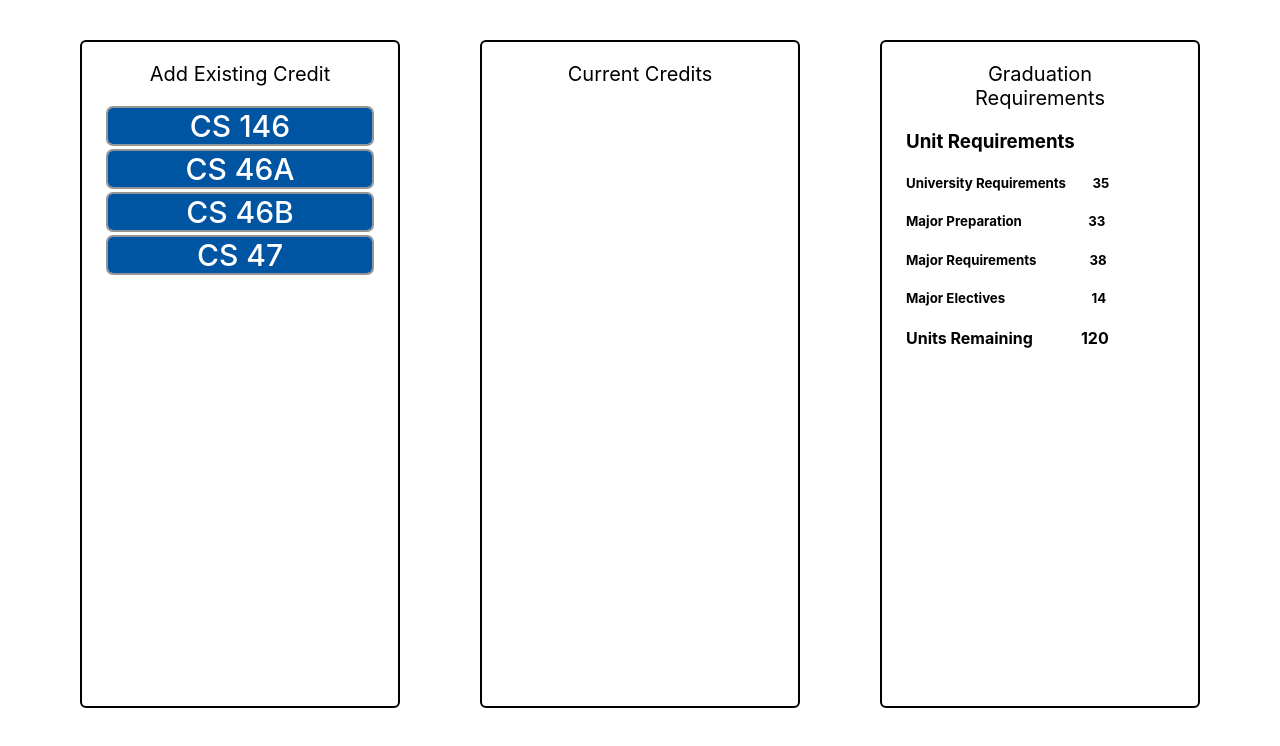
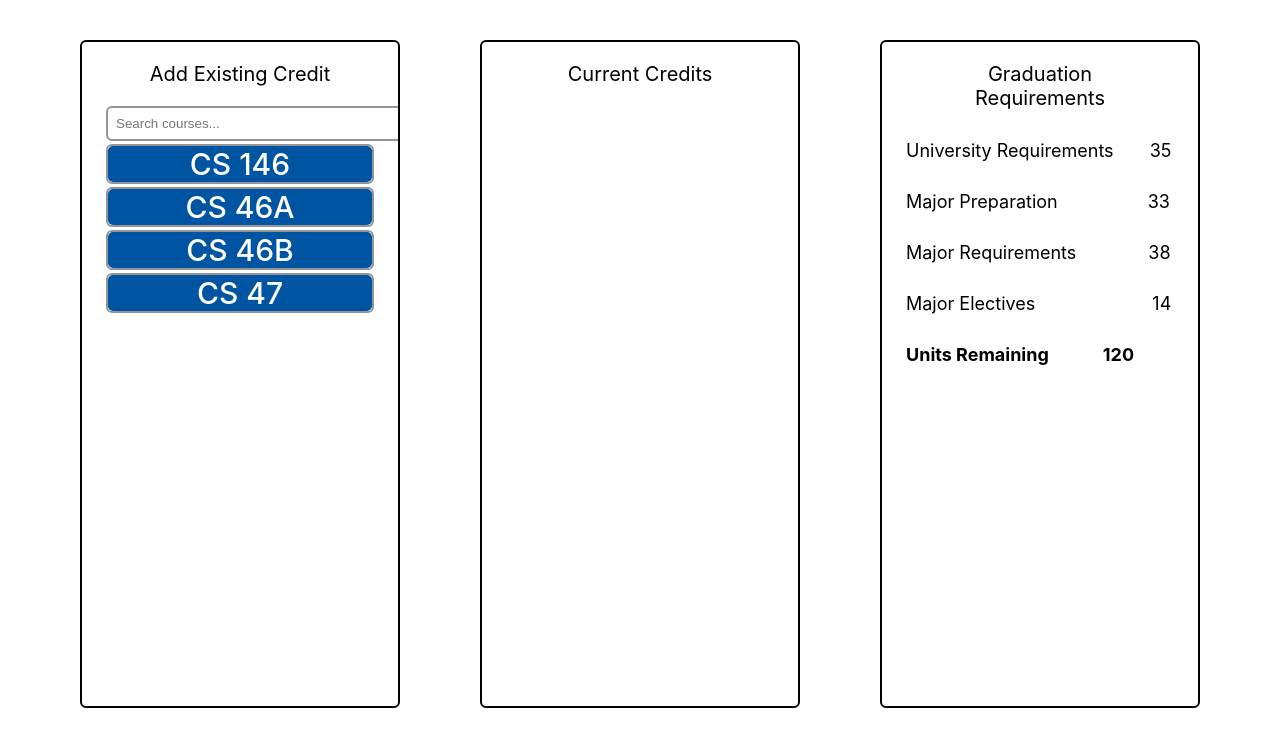
Before and after one commit to al3xbro/MyDeRP, a React (Create React App) app: page / in a window 1280 px wide. Shown: the top 746 px of the page. Built offline with nearby package versions, Linux system fonts and the light colour scheme.

Commit message:
Added non-functional search bar and fixed styling

```diff
--- a/src/App.js
+++ b/src/App.js
@@ -1,7 +1,8 @@
 import './App.css';
 import CourseList from './components/CourseList';
 import GradReqs, { adjustUnits } from './components/GradReqs';
-import React, { useReducer } from 'react'
+import React, { useReducer } from 'react';
+import SearchBar from './components/SearchBar';
 
 var courses = ["CS 146", "CS 46A", "CS 46B", "CS 47"];
 var completed_courses = [];
@@ -11,13 +12,13 @@ function App() {
 
   const [ignored, forceUpdate] = useReducer(x => x + 1, 0)
 
-  const draggingOver=(e)=>{
+  const draggingOver = (e) => {
     e.preventDefault();
   }
 
-  const addCompletedCourse=(e)=>{
+  const addCompletedCourse = (e) => {
     let transferedCourse = e.dataTransfer.getData("code")
-    if (!completed_courses.includes(transferedCourse)){
+    if (!completed_courses.includes(transferedCourse)) {
       courses.splice(courses.indexOf(transferedCourse), 1)
       completed_courses.push(transferedCourse)
       completed_courses.sort()
@@ -26,9 +27,9 @@ function App() {
     forceUpdate()
   }
 
-  const removeCompletedCourse=(e)=>{
+  const removeCompletedCourse = (e) => {
     let transferedCourse = e.dataTransfer.getData("code")
-    if (!courses.includes(transferedCourse)){
+    if (!courses.includes(transferedCourse)) {
       completed_courses.splice(completed_courses.indexOf(transferedCourse), 1)
       courses.push(transferedCourse)
       courses.sort()
@@ -41,21 +42,22 @@ function App() {
   return (
     <>
       <div className="flex-container">
-        <div droppable onDragOver={(e)=>draggingOver(e)} onDrop={(e)=>removeCompletedCourse(e)} className="addExCredit">
+        <div droppable onDragOver={(e) => draggingOver(e)} onDrop={(e) => removeCompletedCourse(e)} className="addExCredit">
           <div className="listName">Add Existing Credit</div>
+          <SearchBar />
           <ul className="courses">
-            <CourseList codes={courses}/>
+            <CourseList codes={courses} />
           </ul>
         </div>
-        <div droppable onDragOver={(e)=>draggingOver(e)} onDrop={(e)=>addCompletedCourse(e)} className="exCredit">
+        <div droppable onDragOver={(e) => draggingOver(e)} onDrop={(e) => addCompletedCourse(e)} className="exCredit">
           <div className="listName">Current Credits</div>
           <ul className="completedCourses">
-            <CourseList codes={completed_courses}/>
+            <CourseList codes={completed_courses} />
           </ul>
         </div>
         <div className="req">
           <div className="listName">Graduation Requirements</div>
-            <GradReqs />
+          <GradReqs />
         </div>
       </div>
     </>
--- a/src/components/GradReqs.js
+++ b/src/components/GradReqs.js
@@ -1,4 +1,5 @@
 import React from 'react'
+import "./components.css"
 
 let uni_req = 35;
 let maj_prep = 33;
@@ -6,8 +7,8 @@ let maj_req = 38;
 let maj_el = 14;
 let tot_units = 120;
 
-export function adjustUnits(cat, amt){
-    switch(cat){
+export function adjustUnits(cat, amt) {
+    switch (cat) {
         case "University Requirement":
             uni_req += amt;
             break;
@@ -29,7 +30,6 @@ export function adjustUnits(cat, amt){
 export default function GradReqs() {
     return (
         <>
-        <h3>Unit Requirements</h3>
             <h5>University Requirements&emsp;&emsp;{uni_req}</h5>
             <h5>Major Preparation&emsp;&emsp;&emsp;&emsp;&emsp;{maj_prep}</h5>
             <h5>Major Requirements&emsp;&emsp;&emsp;&emsp;{maj_req}</h5>
--- /dev/null
+++ b/src/components/SearchBar.js
@@ -0,0 +1,16 @@
+import React from 'react'
+const SearchBar = ({ keyword, onChange }) => {
+    const BarStyle = {
+        width: "20rem", background: "#FFFFFF", border: "2px solid #939597", padding: "0.5rem", borderRadius: "6px"
+    };
+    return (
+        <input
+            style={BarStyle}
+            key="search-bar"
+            value={keyword}
+            placeholder={"Search courses..."}
+            onChange={(e) => onChange(e.target.value)}
+        />
+    );
+}
+export default SearchBar;
--- a/src/components/components.css
+++ b/src/components/components.css
@@ -15,16 +15,29 @@
 
 .Collapsible__contentInner {
     padding: 1vh;
+    background-color: #F0F0F0;
 }
 
 .Collapsible {
     border: 2px solid #939597;
-    border-radius: 7px;
+    border-radius: 6px;
     transition-delay: 200;
     margin-top: 3px;
     margin-bottom: 3px;
 }
 
-.Collapsible:hover{
-    border: 2px solid #E5A823;
+.Collapsible:hover {
+    border: 2px solid #000000;
 }
+
+h5 {
+    font-weight: normal;
+    font-size: 18px;
+
+}
+
+h4 {
+    font-weight: bold;
+    font-size: 18px;
+
+}
```
Also changed, not shown: src/components/Course.js (line endings or trailing spaces). Lines whose indentation alone changed are shown as unchanged.
